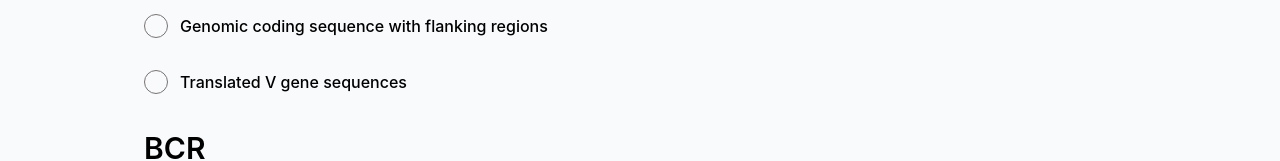
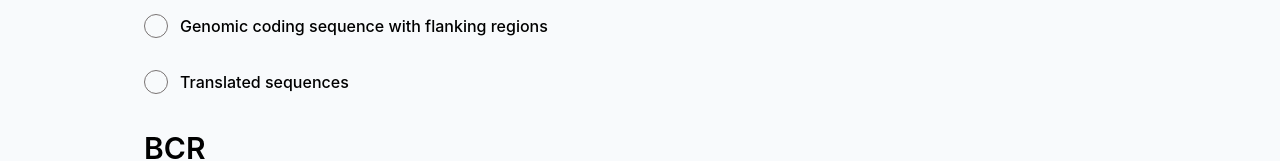
Before and after one commit to ScilifelabDataCentre/kiarva-frontend, a Next.js app in the folder next-app/: page /download in a window 1280 px wide. Shown: the part 439-600 px from the top of the page. Built offline with nearby package versions, Linux system fonts and the light colour scheme; no server answers.

Commit message:
Changed wording of translated data download label from Translated V gene sequences to Translated sequences, from request of Hedestam group.

```diff
--- a/next-app/src/app/download/page.tsx
+++ b/next-app/src/app/download/page.tsx
@@ -224,7 +224,7 @@ export default function DownloadPage(): ReactElement {
                 htmlFor="translated"
                 onClick={() => setFastaTypeSelected("translated")}
                 >
-                  Translated V gene sequences
+                  Translated sequences
               </Label>
             </div>
           </RadioGroup>
```
Also changed, not shown: 1 other file (tests, documents, lock files or other folders).
